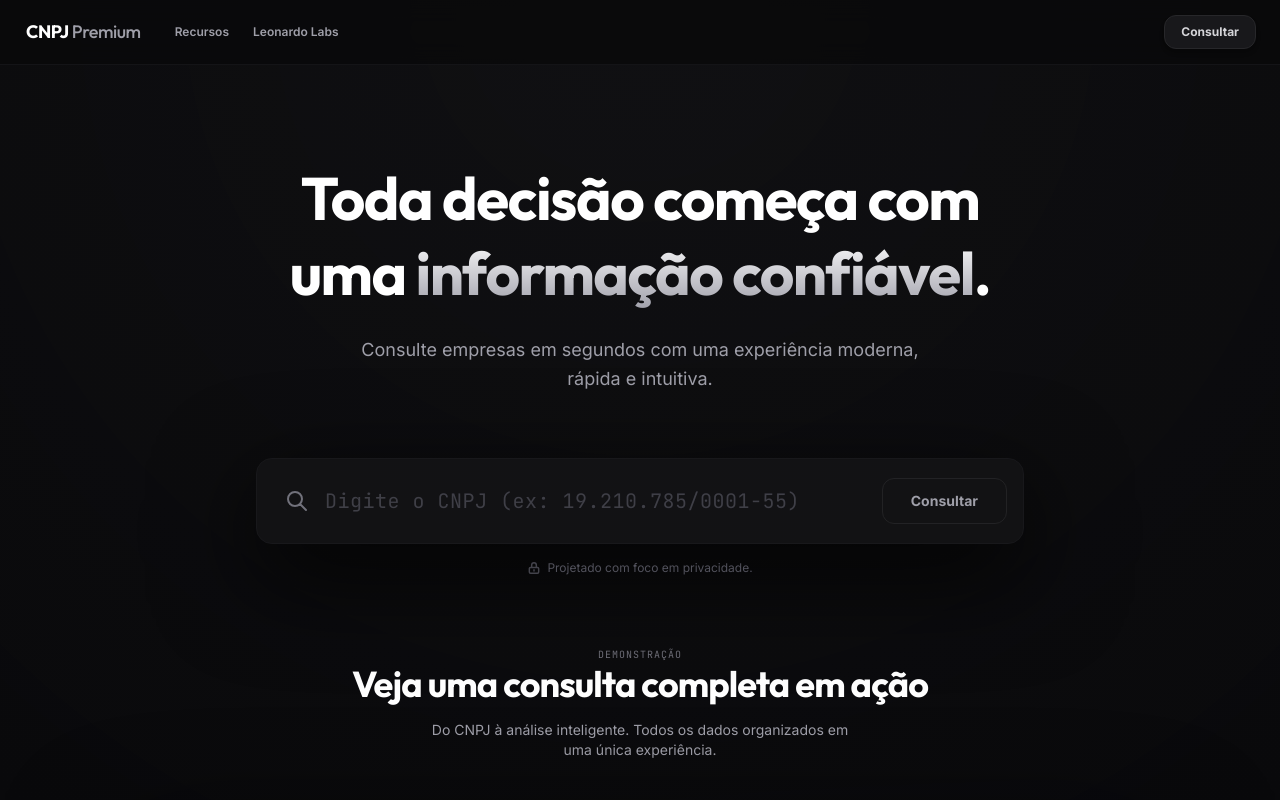
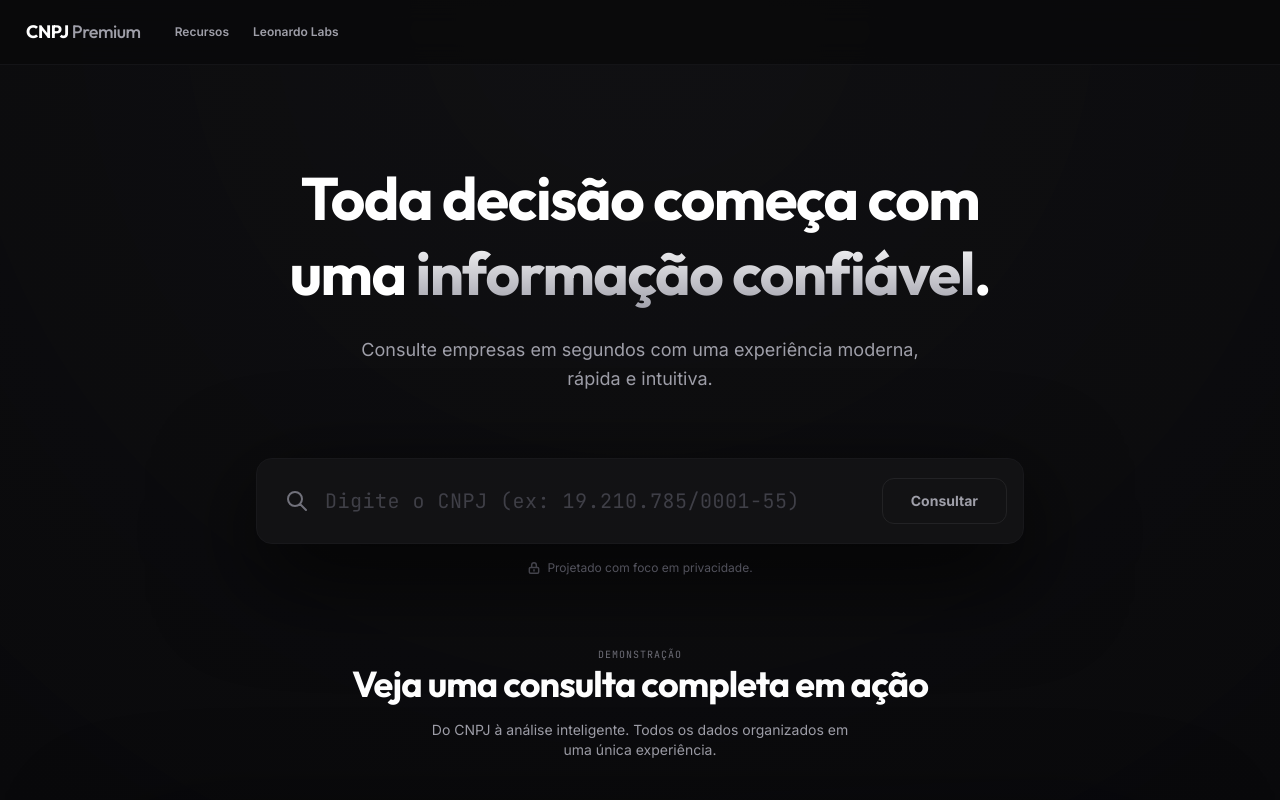
Before and after one commit to leonardoassunccao-dev/consulta-cnpj, a React (Vite) app: page / in a window 1280 px wide. Shown: the top 800 px of the page. Built offline with nearby package versions, Linux system fonts and the light colour scheme.

Commit message:
refactor(ui): remove redundant consult button from nav

```diff
--- a/src/App.tsx
+++ b/src/App.tsx
@@ -85,15 +85,7 @@ export default function App() {
             </div>
           </div>
 
-          {/* Right Action Button */}
-          <div>
-            <button
-              onClick={limpar}
-              className="px-4 py-2 text-xs font-bold bg-zinc-900 hover:bg-zinc-800 text-zinc-300 hover:text-white border border-zinc-800 hover:border-zinc-700 rounded-xl transition duration-150 active:scale-95 shadow-md cursor-pointer"
-            >
-              Consultar
-            </button>
-          </div>
+
         </div>
       </nav>
 
```
